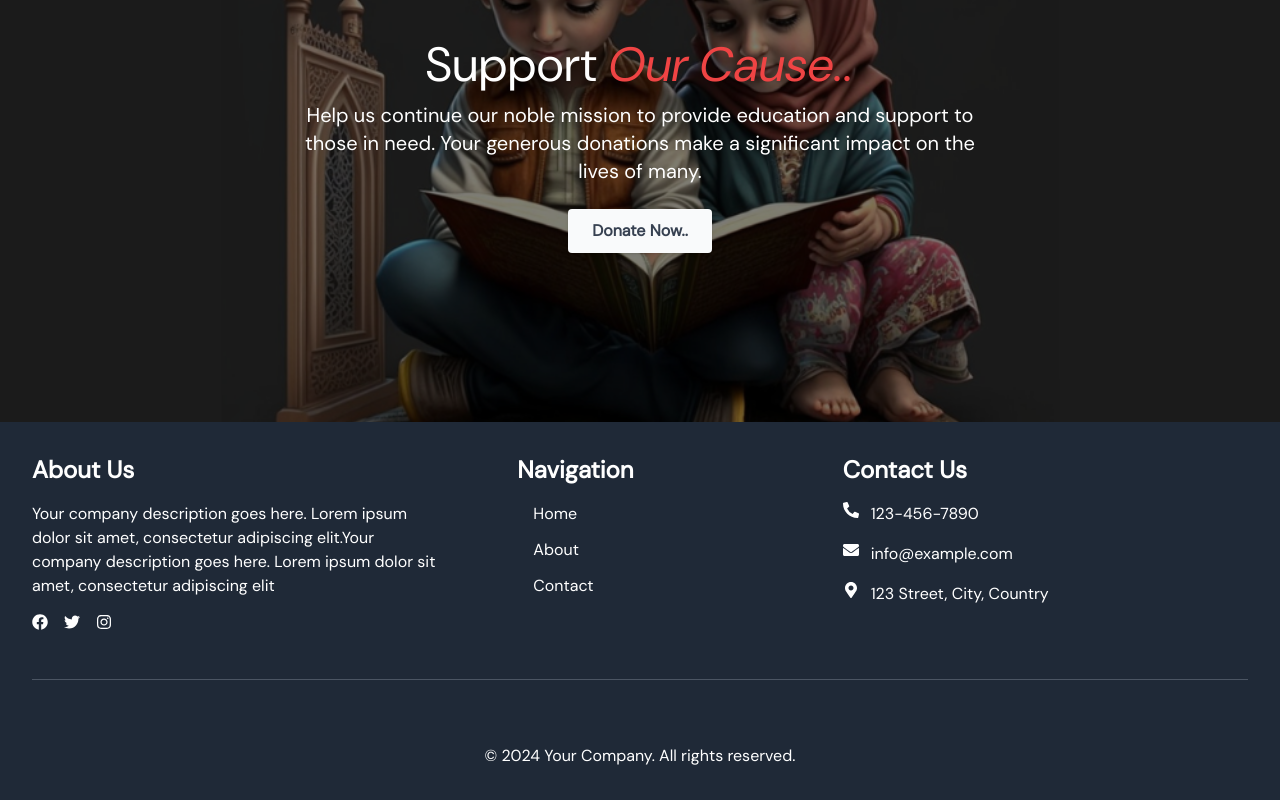
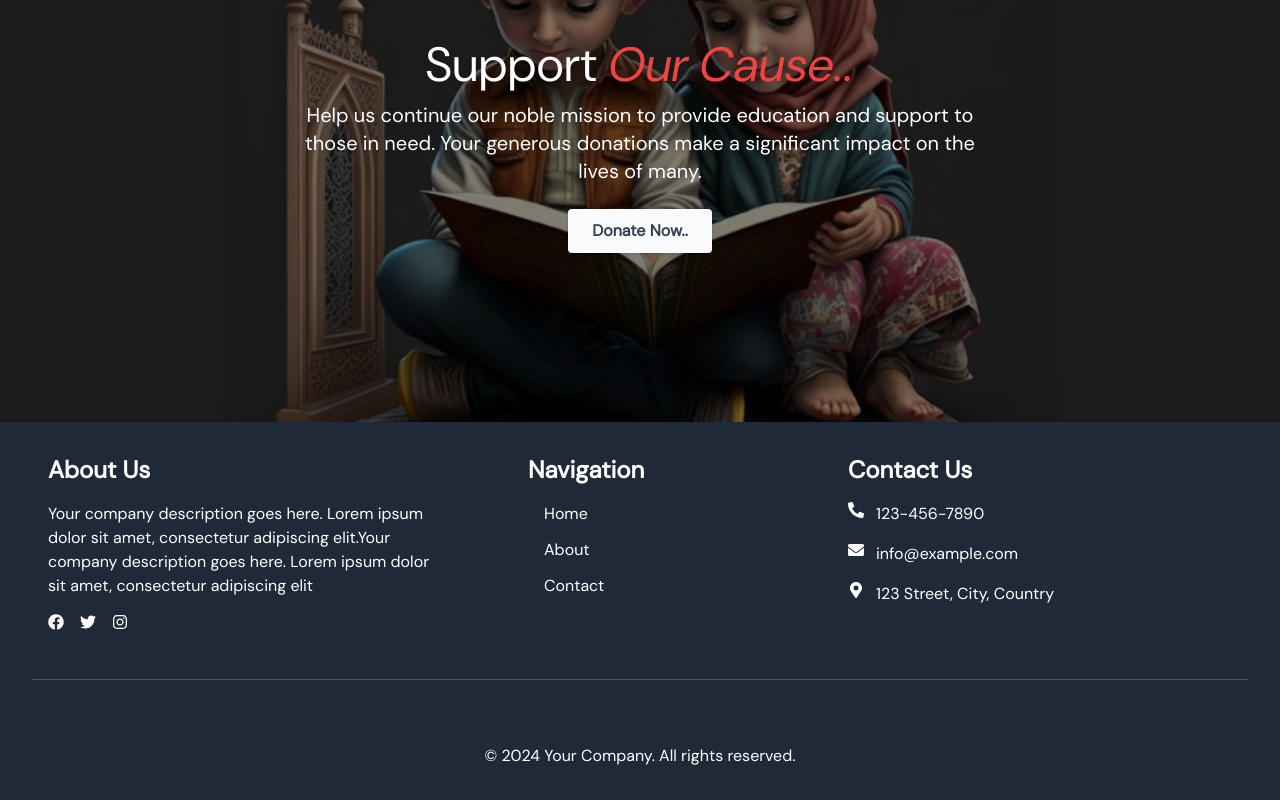
Before and after one commit to azharkhan93/DarulAloom, a Next.js app: page / in a window 1280 px wide. Shown: the part 1646-2446 px from the top of the page. Built offline with nearby package versions, Linux system fonts and the light colour scheme.

Commit message:
new changes

```diff
--- a/app/components/Footer/index.tsx
+++ b/app/components/Footer/index.tsx
@@ -10,8 +10,8 @@ import Link from 'next/link';
 
 const Footer: React.FC = () => {
   return (
-    <footer className="bg-gray-800 text-white p-8">
-      <div className="flex flex-wrap">
+    <footer className="bg-gray-800   text-white lg:p-8">
+      <div className="flex flex-wrap ml-4">
 
         {/* About Company Section (Left) */}
         <div className="w-full md:w-1/3">
--- a/app/components/Header/index.tsx
+++ b/app/components/Header/index.tsx
@@ -10,10 +10,10 @@ const Header: React.FC = () => {
   return (
     // <body className="bg-white dark:bg-gray-900">
     //   <div className="relative w-full overflow-hidden">
-        <header className=" top-0 z-40 sticky w-full flex justify-center">
+        <header className="  top-0 z-40 sticky w-full flex justify-center ">
           <nav className="absolute w-full  ">
 
-            <div className="relative z-30 bg-gradient-to-b from-white to-white">
+            <div className="relative z-30 bg-gradient-to-b from-white to-white overflow-hidden">
               <div className="container m-auto md:px-12 lg:py-0 ">
                 <div className="flex flex-wrap items-center justify-between gap-6 md:gap-0">
                   <input type="checkbox" name="toggle_nav" id="toggle_nav" className="peer hidden" />
```
